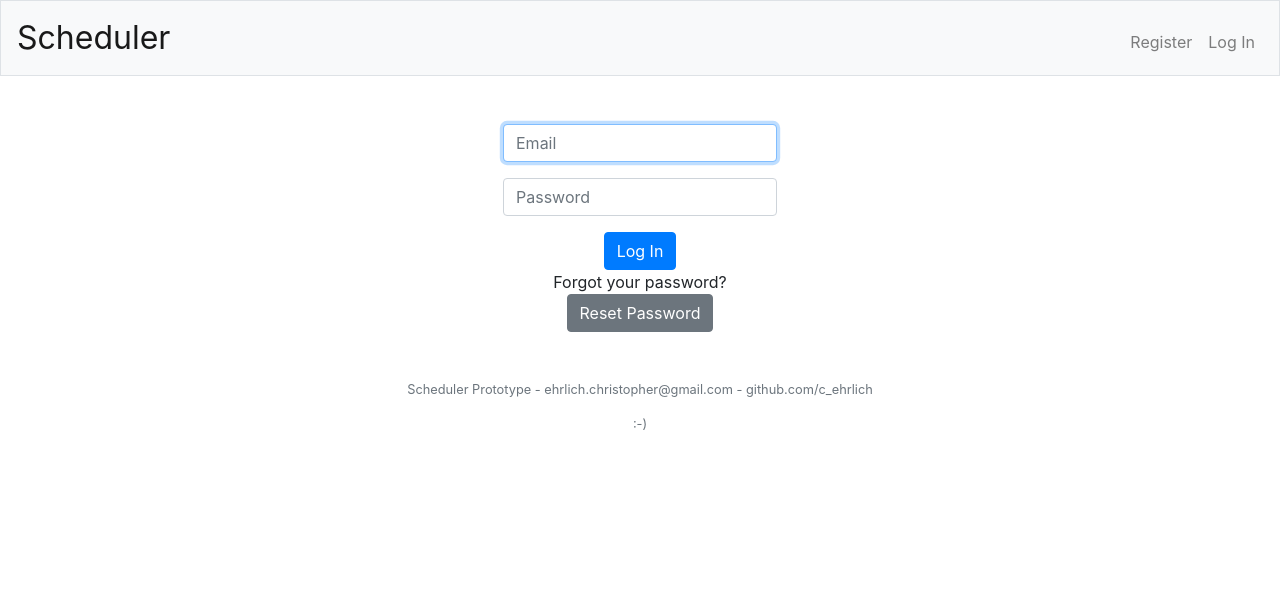
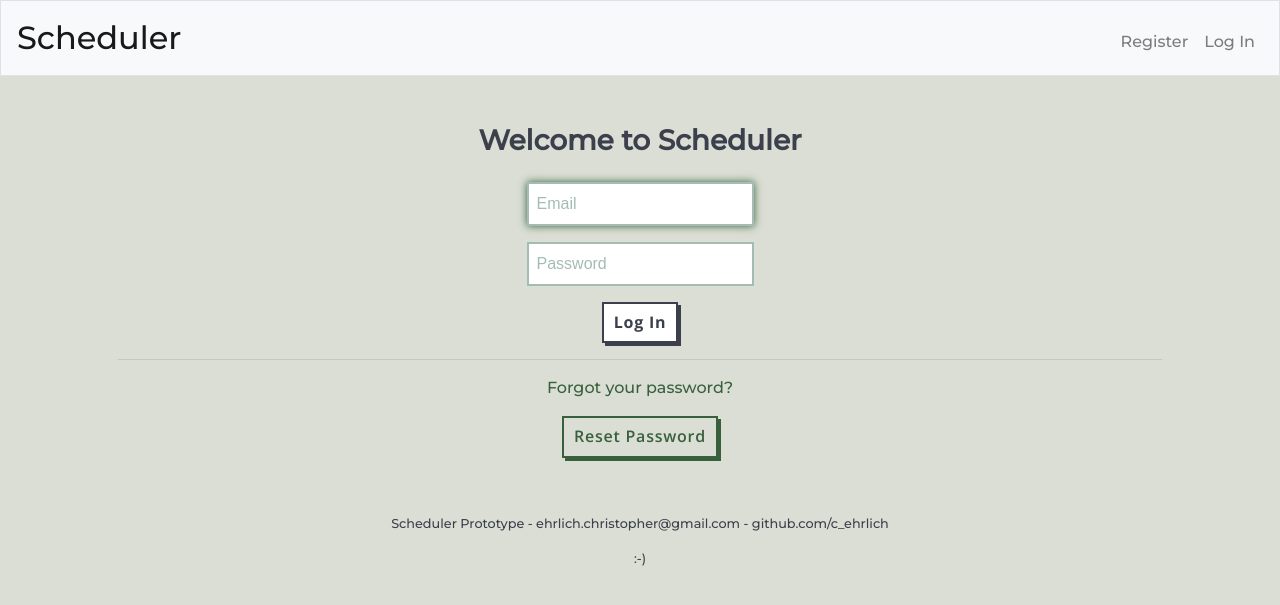
Before and after one commit to c-ehrlich/cs50-scheduler, a Flask app: page /login in a window 1280 px wide. Shown: the top 605 px of the page. Run offline with Flask 2, Linux system fonts and the light colour scheme; parts of the project's set-up code (start-up, migrations or seed data) failed here and were passed over; some libraries are stand-ins or nearby versions.

Commit message:
style for login, create, join, and account

```diff
--- a/static/styles.css
+++ b/static/styles.css
@@ -1,8 +1,32 @@
+/* FONTS */
+@import url('https://fonts.googleapis.com/css2?family=Montserrat:wght@400;500&family=Open+Sans:wght@400;600;700;800&display=swap');
+/* font-family: 'Montserrat', sans-serif;
+font-family: 'Open Sans', sans-serif; */
+
+/* TKTK DEBUG */
+/* * { border: 1px solid red; } */
+
+:root{
+    --color-white: #FFFFFF;
+    --color-light1: #DADED4;
+    --color-light2: #A3BCB6;
+    --color-dark1: #39603D;
+    --color-dark2: #3C404D;
+    --color-black: #000000;
+}
+
+::placeholder { /* Most modern browsers support this now. */
+    color:    var(--color-light2);
+ }
+
 nav .navbar-brand
 {
     /* size for brand */
     font-size: xx-large;
 }
+
+body {
+    background-color: var(--color-light1); }
 
 main .form-control
 {
@@ -28,6 +52,124 @@ main img
     max-width: 100%;
 }
 
+a, p {
+    font-family: 'Montserrat', sans-serif;
+    color: var(--color-dark2);
+    font-weight: 500; }
+
+h3 {
+    font-family: 'Montserrat', sans-serif;
+    font-weight: 600;
+    color: var(--color-dark2);
+    padding-bottom: 16px;
+}
+
+.text-quiet {
+    color: var(--color-dark1); }
+.text-quiet:hover {
+    color: var(--color-dark1); }
+
+.event-main {
+    max-width: 600px;
+    background-color: #dddddd;
+    border: 1px solid #444444;
+    padding: 8px;
+    margin-bottom: 8px; }
+
+.button-loud1 {
+    background-color: var(--color-white);
+    border: 2px solid var(--color-dark2);
+    color: var(--color-dark2);
+    display: block;
+    font-family: 'Open Sans', sans-serif;
+    font-size: 16px;
+    font-weight: 700;
+    line-height: 1.1;
+    letter-spacing: .75px;
+    padding: 10px;
+    text-align: center;
+    margin: 8px auto;
+    -webkit-box-shadow: 3px 3px var(--color-dark2);
+            box-shadow: 3px 3px var(--color-dark2);
+    -webkit-transition: all .1s;
+    transition: all .1s;
+    /*flex-basis: 40%;*/ }
+.button-loud1:hover {
+    -webkit-box-shadow: 0 0 var(--color-dark2);
+            box-shadow: 0 0 var(--color-dark2); }
+
+.button-quiet1 {
+    background-color: var(--color-light1);
+    border: 2px solid var(--color-dark1);
+    color: var(--color-dark1);
+    display: block;
+    font-family: 'Open Sans', sans-serif;
+    font-size: 16px;
+    font-weight: 600;
+    line-height: 1.1;
+    letter-spacing: .75px;
+    padding: 10px;
+    text-align: center;
+    margin: 8px auto;
+    -webkit-box-shadow: 3px 3px var(--color-dark1);
+            box-shadow: 3px 3px var(--color-dark1);
+    -webkit-transition: all .1s;
+    transition: all .1s;
+    flex-basis: 40%; }
+.button-quiet1:hover {
+    -webkit-box-shadow: 0 0 var(--color-dark1);
+    box-shadow: 0 0 var(--color-dark1); }
+
+.button-width1 {
+    width: 160px;
+    min-width: 160px;
+    max-width: 160px;
+    margin-left: 8px;
+    margin-right: 8px;
+}
+
+.input-loud1 {
+    font-family: 'Monsterrat', sans-serif;
+    background-color: var(--color-white);
+    color: var(--color-dark1);
+    border: 2px solid var(--color-light2);
+    /* border-radius: 8px; */
+    padding: 8px; }
+
+.input-loud1:focus {
+    box-shadow: 0 0 8px var(--color-dark1);
+    border-radius: 0px;
+    outline: none; }
+
+.input-loud1[type=date]:invalid {
+    color: var(--color-light2);
+}
+
+.button-link-quiet1:hover {
+    text-decoration: none;
+    color: var(--color-dark1);
+}
+
+/*
+ *
+ *
+ *   DIVs
+ *
+ *
+ */
+
+ /* div for 2 buttons side by side */
+ .two-buttons {
+     display:flex;
+     align-items: center;
+     justify-content: center;
+ }
+
+ .row {
+     width: auto;
+ }
+
+/* CS50 Stuff.... try deleting this and see what happens
 th, td
 {
     padding: 8px;
@@ -44,13 +186,7 @@ table
 {
     width: 100%;
     padding: 50px;
-}
+} */
 
-.event-main
-{
-    max-width: 600px;
-    background-color: #dddddd;
-    border: 1px solid #444444;
-    padding: 8px;
-    margin-bottom: 8px;
-}
+/* WIDTHS */
+.w300 { min-width: 300px; }
--- a/templates/join.html
+++ b/templates/join.html
@@ -7,8 +7,8 @@
 {% block main %}
     <form action="/join" method="post">
         <div class="form-group">
-            <input autocomplete="off" autofocus class="form-control" name="hash_id" placeholder="event ID" type="text">
+            <input autocomplete="off" autofocus class="input-loud1" name="hash_id" placeholder="Event ID" type="text">
         </div>
-        <button class="btn btn-primary" type="submit">Join</button>
+        <button class="button-loud1" type="submit">Join</button>
     </form>
 {% endblock %}
--- a/templates/login.html
+++ b/templates/login.html
@@ -5,17 +5,19 @@
 {% endblock %}
 
 {% block main %}
+    <h3>Welcome to Scheduler</h3>
     <form action="/login" method="post">
         <div class="form-group">
-            <input autocomplete="off" autofocus class="form-control" name="email" placeholder="Email" type="email">
+            <input autocomplete="off" autofocus class="input-loud1" name="email" placeholder="Email" type="email">
         </div>
         <div class="form-group">
-            <input class="form-control" name="password" placeholder="Password" type="password">
+            <input class="input-loud1" name="password" placeholder="Password" type="password">
         </div>
-        <button class="btn btn-primary" type="submit">Log In</button>
+        <button class="button-loud1" type="submit">Log In</button>
     </form>
-    Forgot your password?
+    <hr>
+    <p class="text-quiet">Forgot your password?</p>
     <form action="/reset_password" method="get">
-        <button class="btn btn-secondary" type="submit">Reset Password</button>
+        <button class="button-quiet1" type="submit">Reset Password</button>
     </form>
 {% endblock %}
```
Also changed, not shown: templates/account.html (+7 -7 lines), templates/create.html (+9 -5 lines).
